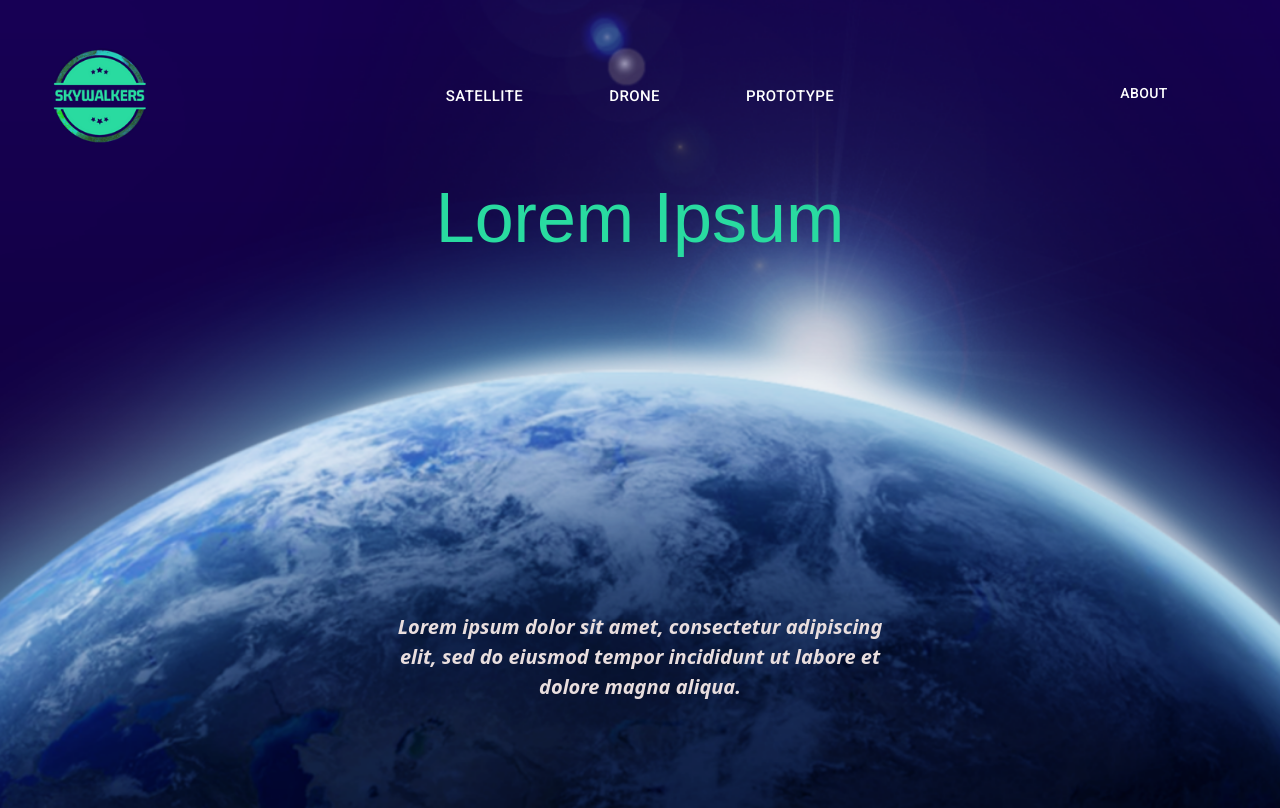
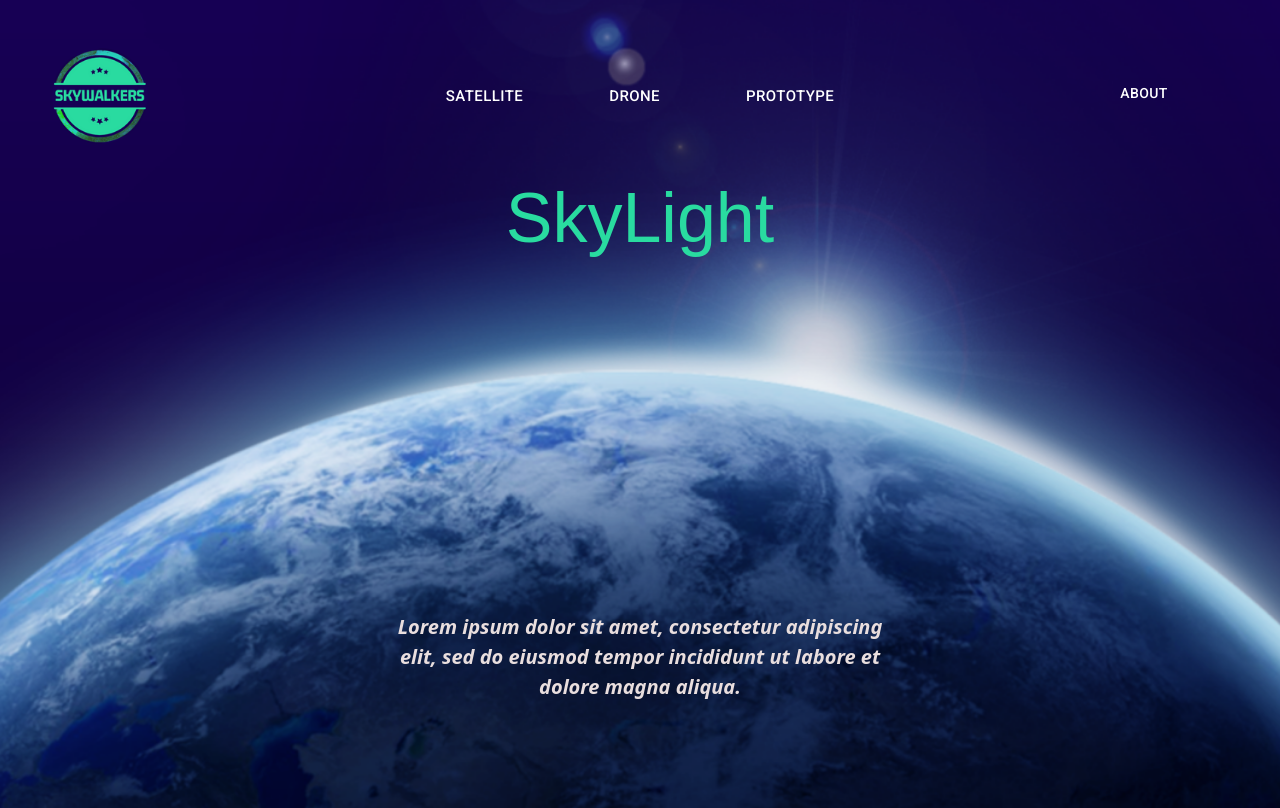
Before and after one commit to Lucifer8729/Eyes-in-the-Sky, a React (Create React App) app in the folder client/: page / in a window 1280 px wide. Built offline with nearby package versions, Linux system fonts and the light colour scheme; a web font is replaced by a local one.

Commit message:
changed home

```diff
--- a/client/src/pages/Home/Home.jsx
+++ b/client/src/pages/Home/Home.jsx
@@ -2,11 +2,19 @@ import React from "react";
 import classes from "./styles.module.css";
 
 const Home = () => {
-  return <div>
-    <div className={classes.header}><h1>Lorem Ipsum</h1></div>
-    <div className={classes.body}><p>Lorem ipsum dolor sit amet, consectetur adipiscing elit, sed do
-      eiusmod tempor incididunt ut labore et dolore magna aliqua.</p></div>
-  </div>
+  return (
+    <div>
+      <div className={classes.header}>
+        <h1>SkyLight</h1>
+      </div>
+      <div className={classes.body}>
+        <p>
+          Lorem ipsum dolor sit amet, consectetur adipiscing elit, sed do
+          eiusmod tempor incididunt ut labore et dolore magna aliqua.
+        </p>
+      </div>
+    </div>
+  );
 };
 
 export default Home;
--- a/client/src/pages/Home/styles.module.css
+++ b/client/src/pages/Home/styles.module.css
@@ -1,7 +1,7 @@
 .header {
-color: #29DBA0;
+  color: #29dba0;
   text-align: center;
-font-family: 'Gemunu Libre', sans-serif;
+  font-family: "Gemunu Libre", sans-serif;
 }
 
 .header h1 {
@@ -9,11 +9,11 @@ font-family: 'Gemunu Libre', sans-serif;
 }
 
 .body {
-    display:block;
+  display: block;
   width: 40%;
   font-size: 20px;
   text-align: center;
-    margin:22rem auto 0 auto;
+  margin: 22rem auto 0 auto;
   color: rgb(233, 222, 222);
   font-style: italic;
   font-weight: bold;
```
Also changed, not shown: client/src/pages/Prototype/Prototype.jsx (line endings or trailing spaces). Lines whose indentation alone changed are shown as unchanged.
